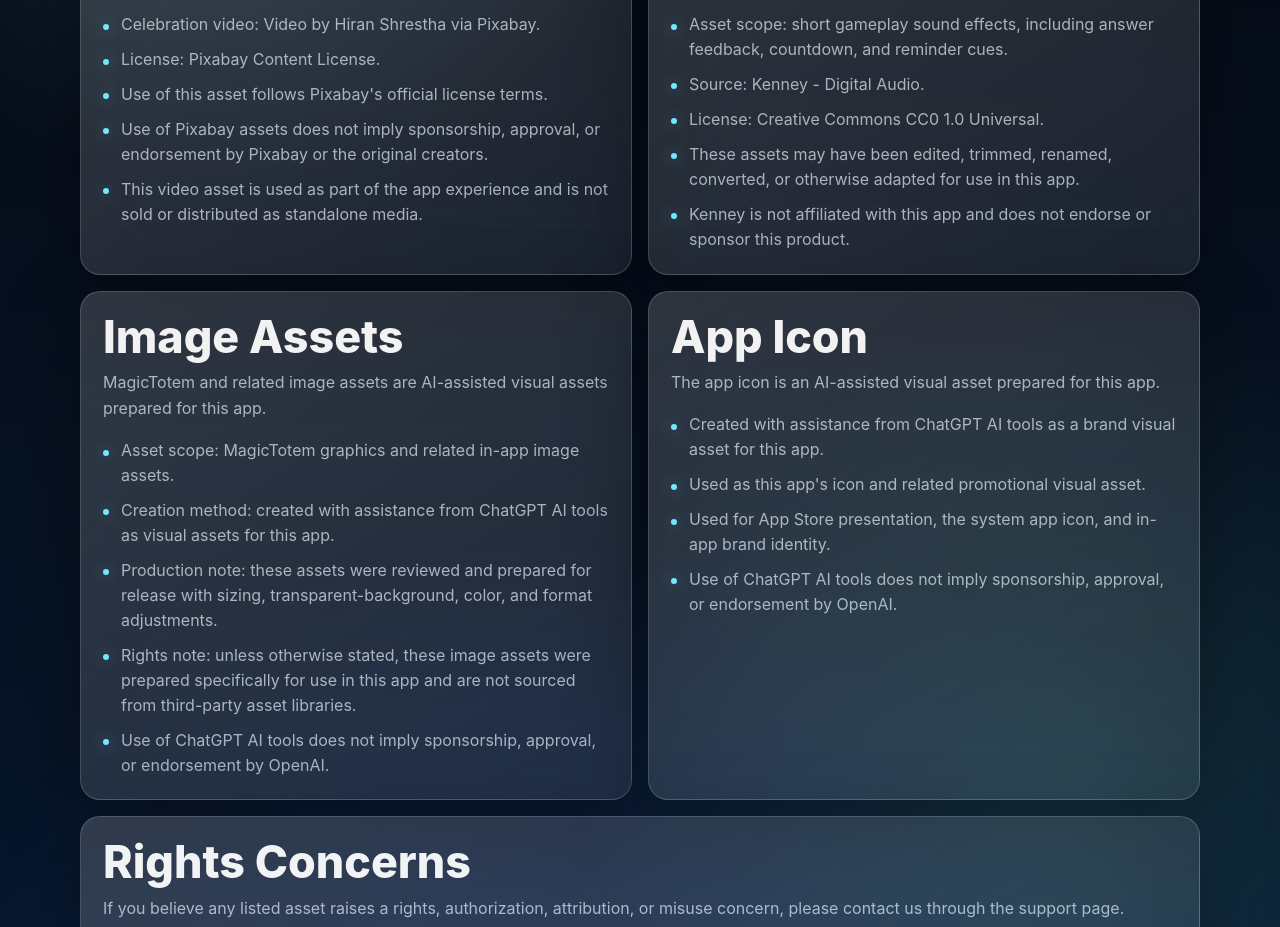
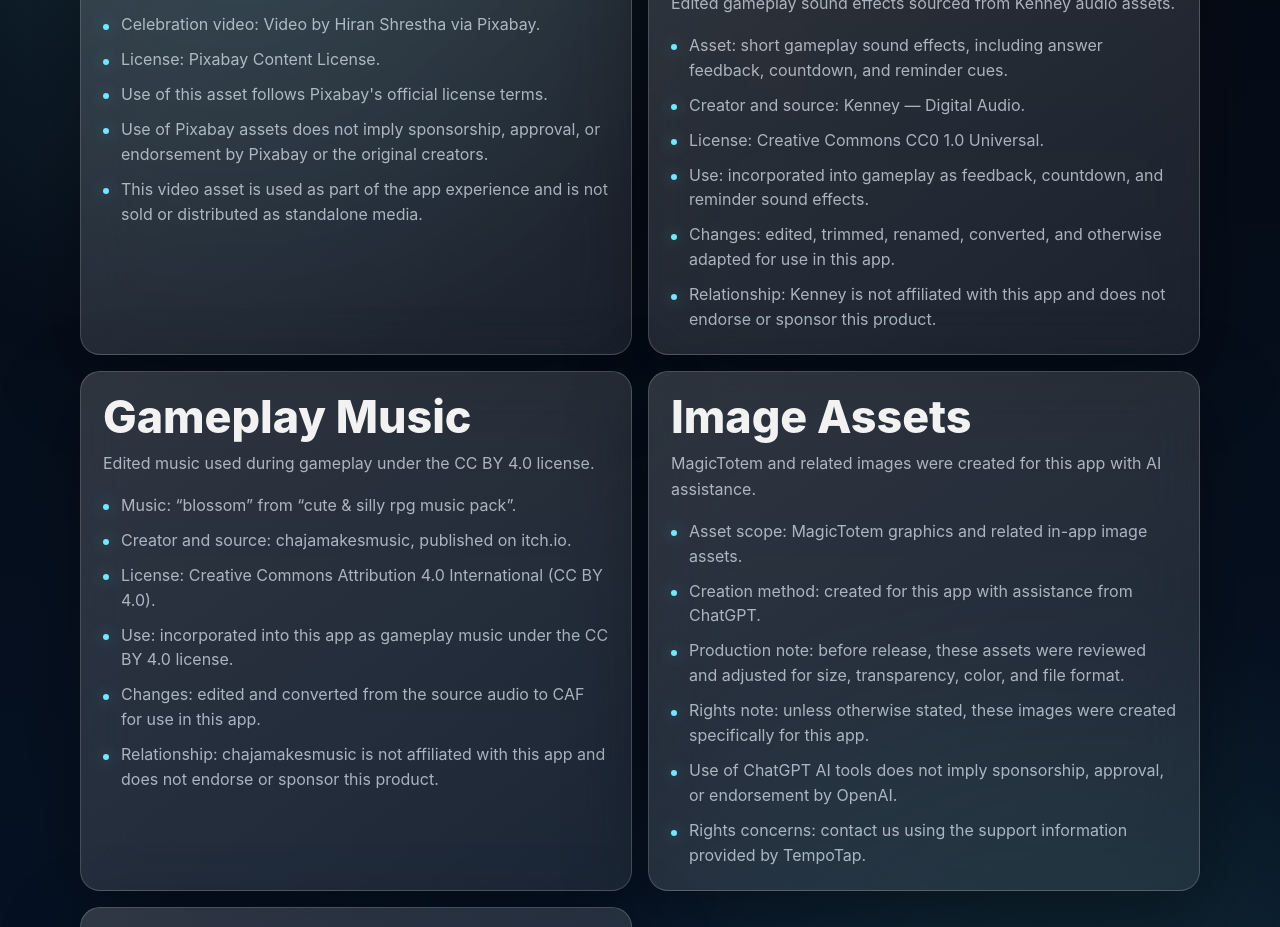
Before and after one commit to colecat1643/tempotap-support, a plain HTML site: page licenses.html in a window 1280 px wide. Shown: the part 610-1537 px from the top of the page. Drawn offline with Linux system fonts and the light colour scheme.

Commit message:
Update description

```diff
--- a/licenses.html
+++ b/licenses.html
@@ -25,7 +25,7 @@
 
     <main class="site-shell">
       <section class="page-header">
-        <p class="eyebrow"><span class="dot"></span>Asset credits</p>
+        <p class="eyebrow"><span class="dot"></span>Asset Credits</p>
         <h1>Licenses</h1>
         <p class="lead">
           This page lists third-party and AI-assisted assets used in TempoTap, along with relevant credit and usage notes.
@@ -50,35 +50,50 @@
         </article>
 
         <article class="section-card">
-          <h2>Audio Asset Notice</h2>
-          <p>Some short gameplay sound effects used in this app are based on Kenney audio assets.</p>
+          <h2>Gameplay Sound Effects</h2>
+          <p>Edited gameplay sound effects sourced from Kenney audio assets.</p>
           <ul>
-            <li>Asset scope: short gameplay sound effects, including answer feedback, countdown, and reminder cues.</li>
-            <li>Source: Kenney - Digital Audio.</li>
+            <li>Asset: short gameplay sound effects, including answer feedback, countdown, and reminder cues.</li>
+            <li>Creator and source: Kenney &mdash; Digital Audio.</li>
             <li>License: Creative Commons CC0 1.0 Universal.</li>
-            <li>These assets may have been edited, trimmed, renamed, converted, or otherwise adapted for use in this app.</li>
-            <li>Kenney is not affiliated with this app and does not endorse or sponsor this product.</li>
+            <li>Use: incorporated into gameplay as feedback, countdown, and reminder sound effects.</li>
+            <li>Changes: edited, trimmed, renamed, converted, and otherwise adapted for use in this app.</li>
+            <li>Relationship: Kenney is not affiliated with this app and does not endorse or sponsor this product.</li>
+          </ul>
+        </article>
+
+        <article class="section-card">
+          <h2>Gameplay Music</h2>
+          <p>Edited music used during gameplay under the CC BY 4.0 license.</p>
+          <ul>
+            <li>Music: &ldquo;blossom&rdquo; from &ldquo;cute &amp; silly rpg music pack&rdquo;.</li>
+            <li>Creator and source: chajamakesmusic, published on itch.io.</li>
+            <li>License: Creative Commons Attribution 4.0 International (CC BY 4.0).</li>
+            <li>Use: incorporated into this app as gameplay music under the CC BY 4.0 license.</li>
+            <li>Changes: edited and converted from the source audio to CAF for use in this app.</li>
+            <li>Relationship: chajamakesmusic is not affiliated with this app and does not endorse or sponsor this product.</li>
           </ul>
         </article>
 
         <article class="section-card">
           <h2>Image Assets</h2>
-          <p>MagicTotem and related image assets are AI-assisted visual assets prepared for this app.</p>
+          <p>MagicTotem and related images were created for this app with AI assistance.</p>
           <ul>
             <li>Asset scope: MagicTotem graphics and related in-app image assets.</li>
-            <li>Creation method: created with assistance from ChatGPT AI tools as visual assets for this app.</li>
-            <li>Production note: these assets were reviewed and prepared for release with sizing, transparent-background, color, and format adjustments.</li>
-            <li>Rights note: unless otherwise stated, these image assets were prepared specifically for use in this app and are not sourced from third-party asset libraries.</li>
+            <li>Creation method: created for this app with assistance from ChatGPT.</li>
+            <li>Production note: before release, these assets were reviewed and adjusted for size, transparency, color, and file format.</li>
+            <li>Rights note: unless otherwise stated, these images were created specifically for this app.</li>
             <li>Use of ChatGPT AI tools does not imply sponsorship, approval, or endorsement by OpenAI.</li>
+            <li>Rights concerns: contact us using the support information provided by TempoTap.</li>
           </ul>
         </article>
 
         <article class="section-card">
           <h2>App Icon</h2>
-          <p>The app icon is an AI-assisted visual asset prepared for this app.</p>
+          <p>The app icon was created for TempoTap with AI assistance.</p>
           <ul>
-            <li>Created with assistance from ChatGPT AI tools as a brand visual asset for this app.</li>
-            <li>Used as this app's icon and related promotional visual asset.</li>
+            <li>Created for this app with assistance from ChatGPT as a brand visual asset.</li>
+            <li>Used as the app icon and as a related promotional visual asset.</li>
             <li>Used for App Store presentation, the system app icon, and in-app brand identity.</li>
             <li>Use of ChatGPT AI tools does not imply sponsorship, approval, or endorsement by OpenAI.</li>
           </ul>
@@ -88,7 +103,7 @@
           <h2>Rights Concerns</h2>
           <p>
             If you believe any listed asset raises a rights, authorization, attribution, or misuse concern,
-            please contact us through the support page.
+            contact us using the support information provided by TempoTap.
           </p>
           <div class="hero-actions">
             <a class="button primary" href="support.html">Contact Support</a>
```
Also changed, not shown: index.html (+4 -4 lines), privacy.html (+9 -9 lines), support.html (+9 -7 lines).
